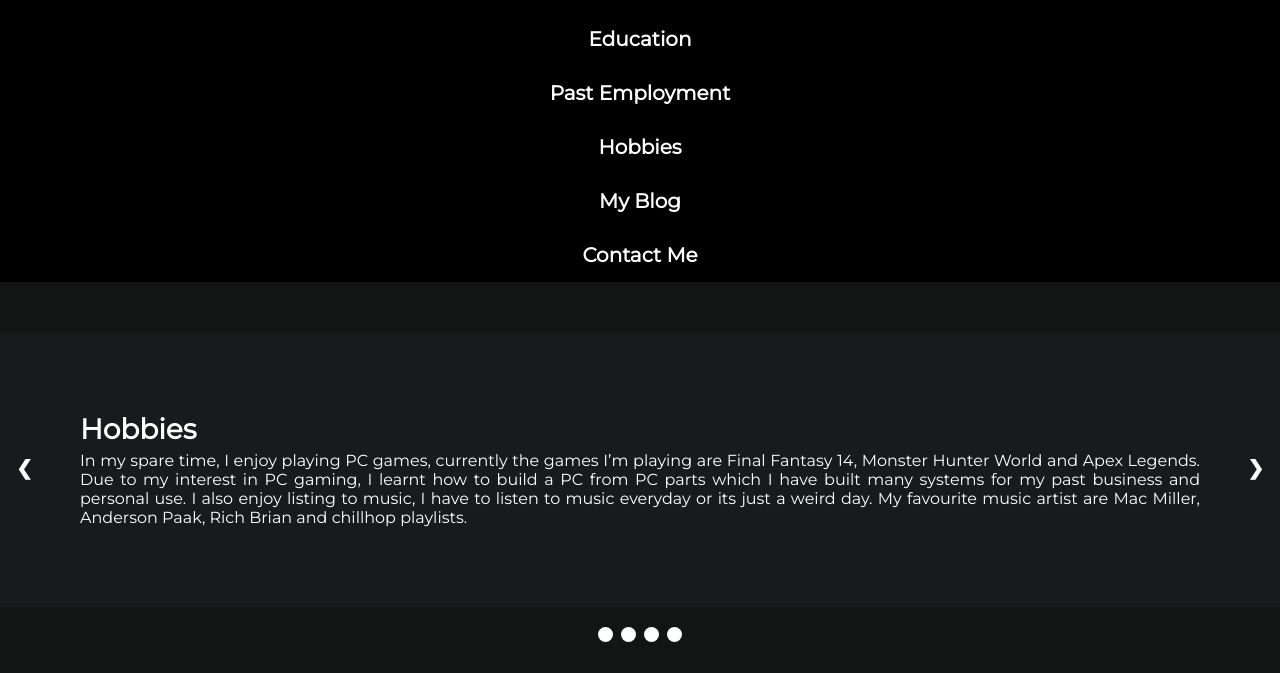
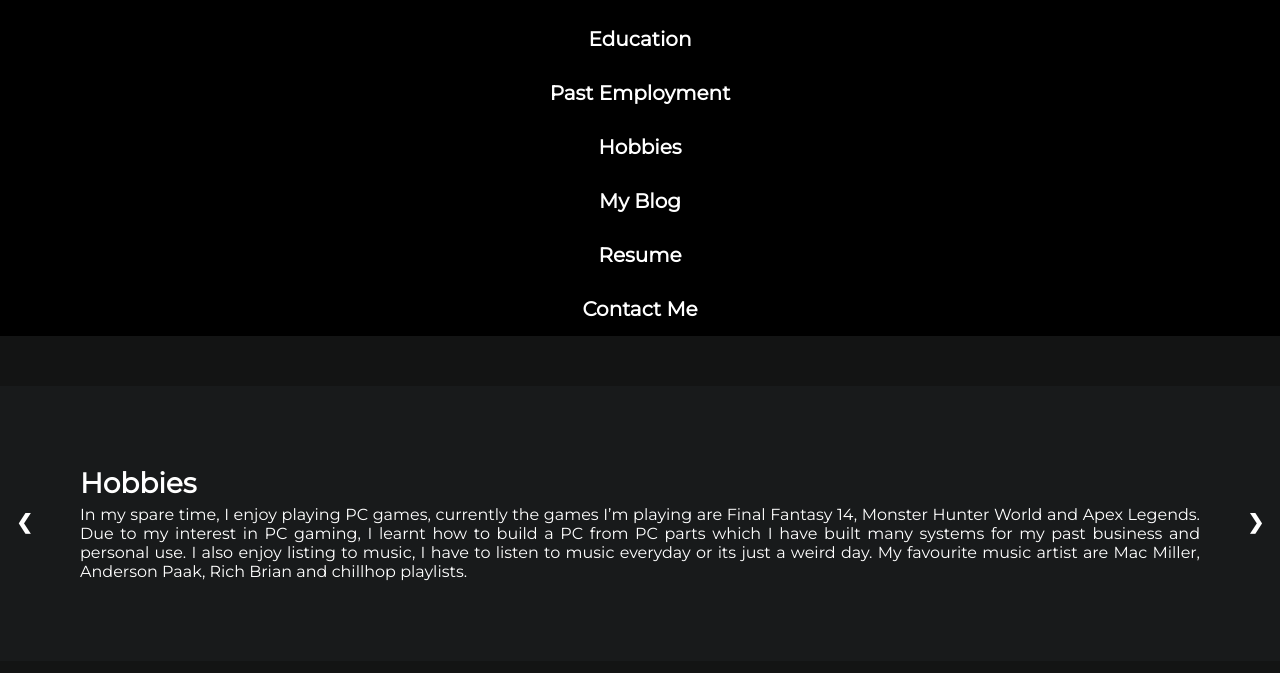
Before and after one commit to Wu94/Portfolio-T1A3, a plain HTML site: page Hobbies.html in a window 1280 px wide. Both pictures are taken after a click on the element 1249 px from the left and 29 px from the top of the page. Shown: the part 96-769 px from the top of the page. Drawn offline with Linux system fonts and the light colour scheme.

Commit message:
resume
resume

```diff
--- a/Hobbies.html
+++ b/Hobbies.html
@@ -36,6 +36,7 @@
           <li><a href="PastEmployment.html" integrity="sha512-qk8RJeuCUbhF4anPkXFHFEFyx2ubWN/hQJl/3KmQKLlWHXNFHuYVd7mkLcI5BbwqmjnhzCxM4JSp/64nWLqKEA==" crossorigin="anonymous" class="nav-links">Past Employment</a></li>
           <li><a href="Hobbies.html"  src="Hobbies.html" integrity="sha512-qk8RJeuCUbhF4anPkXFHFEFyx2ubWN/hQJl/3KmQKLlWHXNFHuYVd7mkLcI5BbwqmjnhzCxM4JSp/64nWLqKEA==" crossorigin="anonymous" class="nav-links">Hobbies</a></li>
           <li><a href="https://medium.com/@jeremywu123" class="nav-links">My Blog</a></li>
+          <li><a href="Jeremy Wu Resume1 2020.pdf" class="nav-links">Resume</a></li>
           <li><a href="#Contact Me" class="nav-links">Contact Me</a></li>
       </ul>
     </nav>
```
